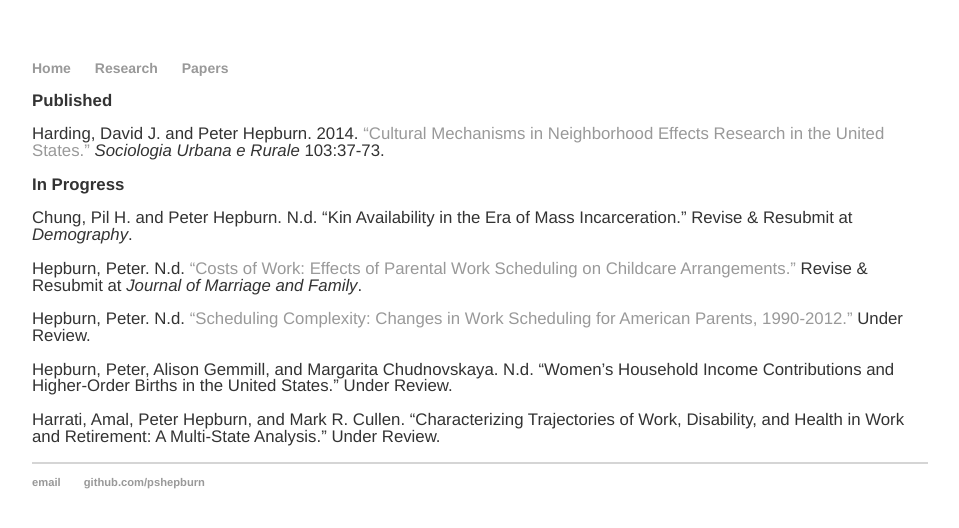
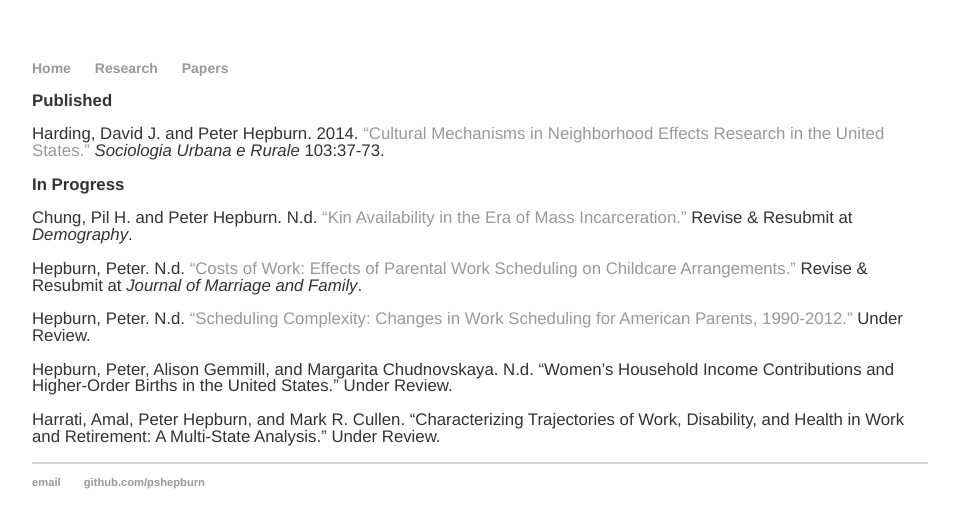
Before and after one commit to pshepburn/pshepburn.github.io, a Jekyll site: the page built from papers.html, in a window 1280 px wide. Shown: the top 528 px of the page, without its empty margins (160-1119 px from the left). Built offline with Jekyll 4.4.1, drawn with Linux system fonts in a browser that asks for light colours; part of the change alters nothing that is shown.

```diff
--- a/papers.html
+++ b/papers.html
@@ -6,7 +6,7 @@ title: Papers
 	<p><strong>Published</strong></p>
 	<p>Harding, David J. and Peter Hepburn. 2014. <a href="/harding_hepburn_2014.pdf">“Cultural Mechanisms in Neighborhood Effects Research in the United States.”</a> <em>Sociologia Urbana e Rurale</em> 103:37-73.</p>
 	<p><strong>In Progress</strong></p>
-	<p>Chung, Pil H. and Peter Hepburn. N.d. “Kin Availability in the Era of Mass Incarceration.” Revise & Resubmit at <em>Demography</em>.</p>
+	<p>Chung, Pil H. and Peter Hepburn. N.d. <a href="/chung_hepburn_nd.pdf">“Kin Availability in the Era of Mass Incarceration.”</a> Revise & Resubmit at <em>Demography</em>.</p>
 	<p>Hepburn, Peter. N.d. <a href="/hepburn_2_050317.pdf">“Costs of Work: Effects of Parental Work Scheduling on Childcare Arrangements.”</a> Revise & Resubmit at <em>Journal of Marriage and Family</em>.</p>
 	<p>Hepburn, Peter. N.d. <a href="/hepburn_1_041517.pdf">“Scheduling Complexity: Changes in Work Scheduling for American Parents, 1990-2012.”</a> Under Review.</p>
 	<p>Hepburn, Peter, Alison Gemmill, and Margarita Chudnovskaya. N.d. “Women’s Household Income Contributions and Higher-Order Births in the United States.” Under Review.</p>
```
Also changed, not shown: 1 other file.
